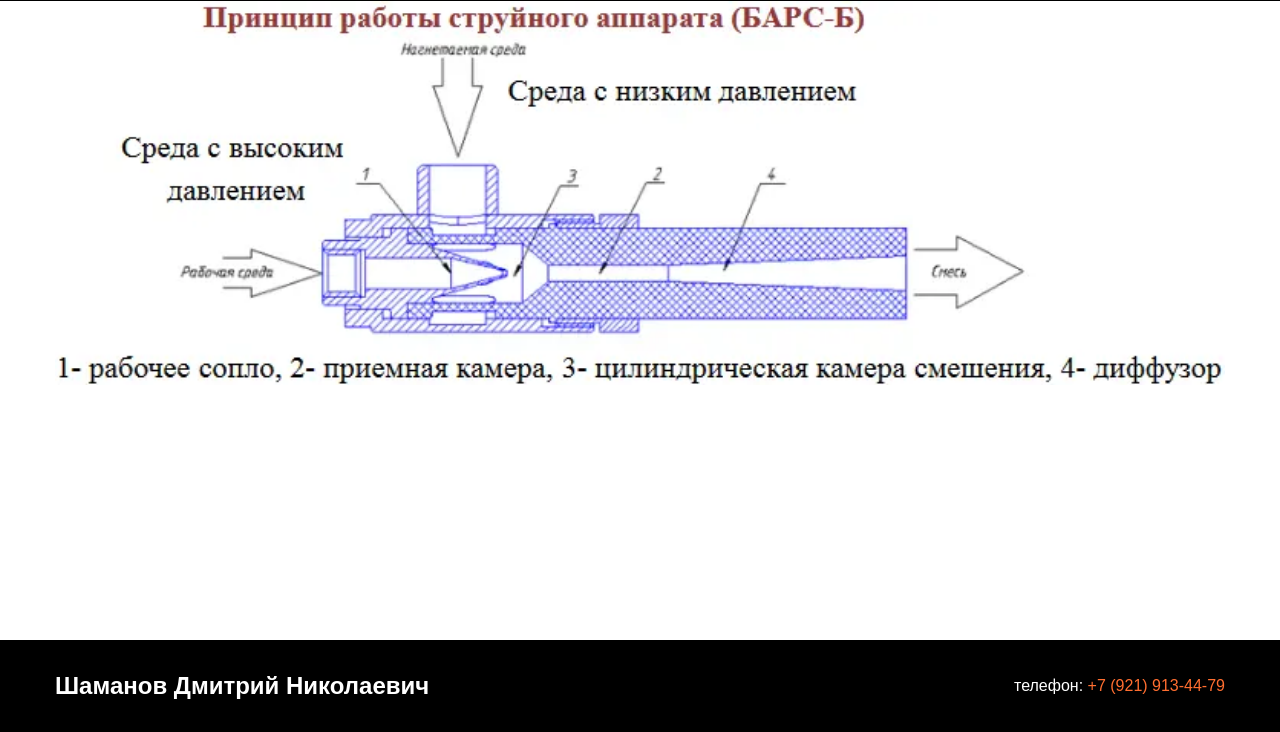
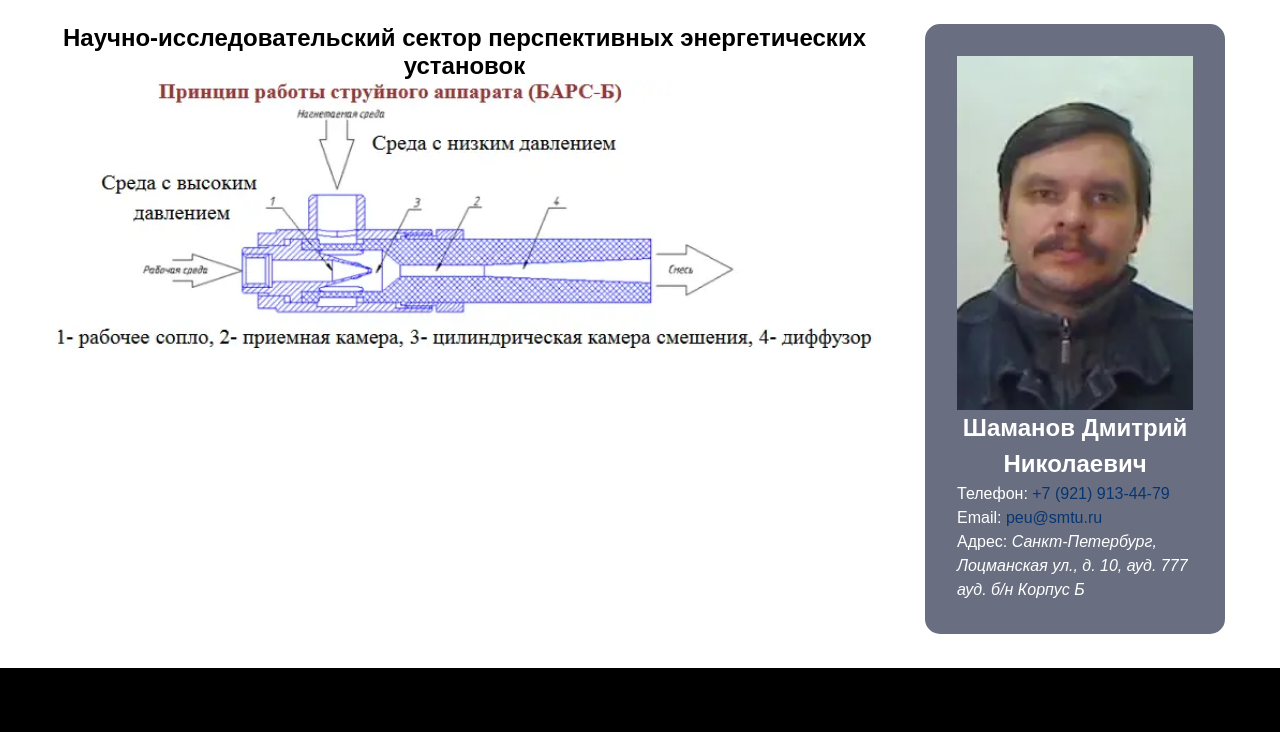
Before and after one commit to ShamanovDmitriy/hydrogen_energy_technologies, a plain HTML site: page index.html in a window 1280 px wide. Shown: the part 68-800 px from the top of the page. Drawn offline with Linux system fonts and the light colour scheme.

Commit message:
site changed

```diff
--- a/css/style.css
+++ b/css/style.css
@@ -79,7 +79,19 @@ picture {
 }
 
 main {
+  padding: 2em 0;
   flex-grow: 1;
+}
+
+.main__container {
+  display: flex;
+  flex-wrap: wrap;
+  justify-content: space-between;
+}
+@media (max-width: 1200px) {
+  .main__container {
+    justify-content: center;
+  }
 }
 
 .title {
@@ -87,7 +99,26 @@ main {
 }
 
 .card {
+  width: 70%;
+}
+@media (max-width: 1200px) {
+  .card {
+    width: 100%;
+    margin-bottom: 2em;
+  }
+}
 
+.card-photo {
+  max-width: 300px;
+  padding: 2em;
+  border-radius: 15px;
+  background-color: rgba(42,50,76,.7);
+  color: #fff;
+}
+@media (max-width: 400px) {
+  .card-photo {
+    max-width: 260px;
+  }
 }
 
 .picture {
@@ -96,12 +127,43 @@ main {
   padding-top: 32.85%;
 }
 
-.picture__img {
+.photo {
+  display: block;
+  position: relative;
+  padding-top: 150%;
+}
+
+.picture__img,
+.photo__img {
   display: block;
   position: absolute;
   top: 0;
   left: 0;
   width: 100%;
+}
+
+.name {
+  line-height: 1.5em;
+  text-align: center;
+}
+
+.link {
+  display: block;
+  line-height: 1.5em;
+  line-height: 1.5em;
+  color: rgb(7, 53, 114);
+}
+
+.link__text {
+  color: #fff;
+}
+
+.address {
+  line-height: 1.5em;
+}
+
+.address__map {
+  display: inline;
 }
 
 .footer {
@@ -120,16 +182,3 @@ main {
     flex-direction: column;
   }
 }
-
-.name {
-  text-align: center;
-}
-
-.tel {
-  line-height: 1.5em;
-  color: #ff6e30;
-}
-
-.tel__text {
-  color: #fff;
-}
--- a/index.html
+++ b/index.html
@@ -11,28 +11,42 @@
   <div class="pageWrapper">
     <header class="header">
       <div class="header__container container">
-        <h1 class="title">Эжекционные системы подачи и рециркуляции реагентов БТЭ</h1>
+        <h2 class="title">Санкт-Петербургский государственный морской технический университет </h2>
       </div>
     </header>
     <main>
-      <div class="container">
+      <div class="main__container container">
         <article class="card">
+          <h1 class="title">Научно-исследовательский сектор перспективных энергетических установок</h1>
           <picture class="card__picture picture">
             <source srcset="images/ejector_desktop.webp" type="image/webp">
-            <img class="picture__img" src="images/ejector_desktop.jpg" alt="эжектор'" title="эжектор"/>
+            <img class="picture__img" src="images/ejector_desktop.jpg" alt="эжектор"/>
           </picture>
+        </article>
+        <article class="card-photo">
+          <picture class="card__photo photo">
+            <source srcset="images/p101338.webp" type="image/webp">
+            <img class="photo__img" src="images/p101338.jpg" alt="Шаманов'"/>
+          </picture>
+          <h2 class="name">Шаманов Дмитрий Николаевич</h2>
+          <a class="link" href="tel: +79219134479">
+            <span class="link__text">Телефон: </span>
+            +7 (921) 913-44-79
+          </a>
+          <a class="link" href="mailto: peu@smtu.ru">
+            <span class="link__text">Email: </span>
+            peu@smtu.ru
+          </a>
+          <div class="address">
+            <span class="address__text">Адрес: </span>
+            <address class="address__map">
+              Санкт-Петербург, Лоцманская ул., д. 10, ауд. 777 ауд. б/н Корпус Б
+            </address>
+          </p>
         </article>
       </div>
     </main>
-    <footer class="footer">
-      <div class="footer__container container">
-        <h2 class="name">Шаманов Дмитрий Николаевич</h2>
-        <a class="tel" href="tel: +79219134479">
-          <span class="tel__text">телефон: </span>
-          +7 (921) 913-44-79
-        </a>
-      </div>
-    </footer>
+    <footer class="footer"></footer>
   </div>
 </body>
 </html>
```
Also changed, not shown: images/p101338.jpg (added), images/p101338.webp (added).
